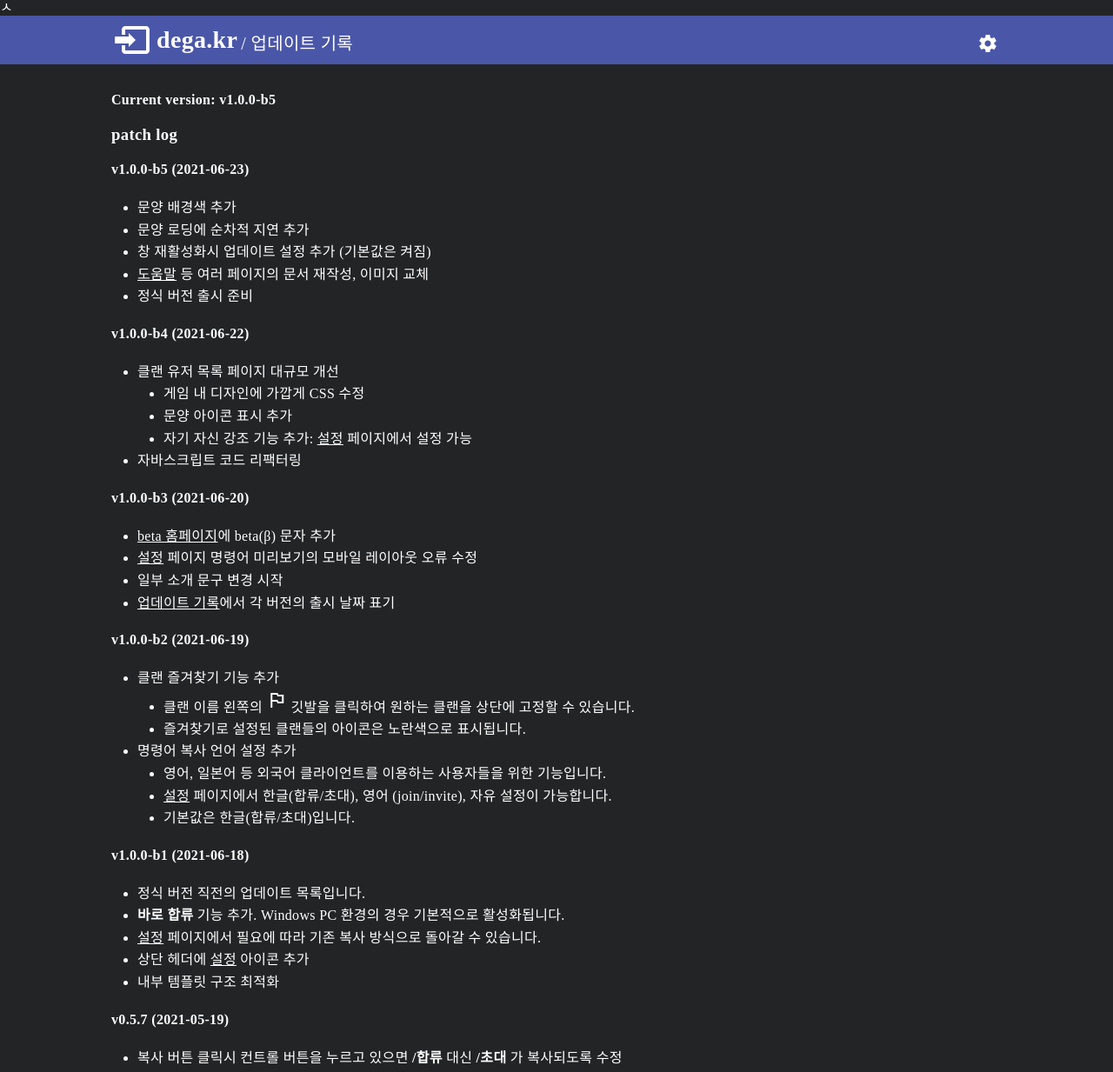
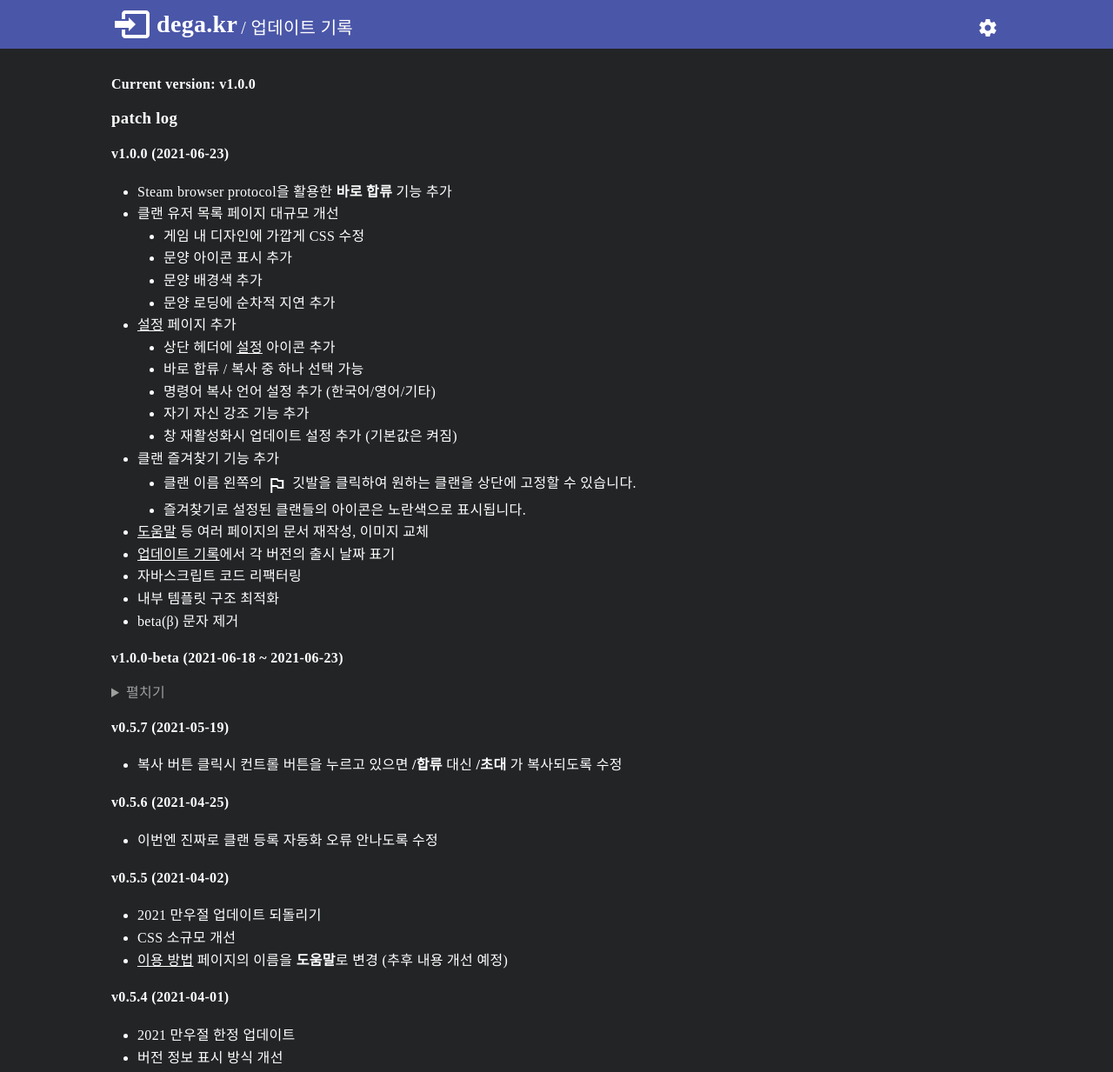
Before and after one commit to krepe-suZette/dega.kr, a Flask app: page /update-log in a window 1280 px wide. Shown: the top 1233 px of the page at 87% size. Run offline with Flask 2, Linux system fonts and the light colour scheme; parts of the project's set-up code (start-up, migrations or seed data) failed here and were passed over; some web fonts are replaced.

Commit message:
:bookmark: v1.0.0

```diff
--- a/app.py
+++ b/app.py
@@ -6,7 +6,7 @@ app = Flask("main")
 p_client = Client()
 data = Data()
 last_update = "2021-06-23"
-__version__ = "1.0.0-b5"
+__version__ = "1.0.0"
 
 
 @app.route("/")
--- a/templates/layout.html
+++ b/templates/layout.html
@@ -3,7 +3,7 @@
 <head>
   {% include "tracker.html" %}
   {% set title_s %}{% block title %}dega.kr{% endblock %}{% endset %}
-  {% set version = "1.0.0-b5" %}
+  {% set version = "1.0.0" %}
   <meta charset="UTF-8">
   <!-- Favicon / icon -->
   <link rel="apple-touch-icon" sizes="180x180" href="/static/icon/apple-touch-icon.png">
@@ -23,7 +23,7 @@
   {% block meta %}{% endblock %}
   <!-- opengraph -->
   <meta property="og:type" content="website">
-  <meta property="og:title" content="{{ title_s }}">ㅅ
+  <meta property="og:title" content="{{ title_s }}">
   <meta property="og:url" content="https://dega.kr{{ request.path }}">
   <meta property="og:image" content="https://dega.kr/static/img/background.png">
   <meta property="og:description" content="데스티니 가디언즈 클랜원에게 바로 합류하기">
--- a/templates/update-log.html
+++ b/templates/update-log.html
@@ -13,6 +13,43 @@
   <strong>Current version: v{{ version }}</strong>
 
   <h3>patch log</h3>
+  <h4>v1.0.0 (2021-06-23)</h4>
+  <ul>
+    <li>Steam browser protocol을 활용한 <b>바로 합류</b> 기능 추가</li>
+    <li>클랜 유저 목록 페이지 대규모 개선
+      <ul>
+        <li>게임 내 디자인에 가깝게 CSS 수정</li>
+        <li>문양 아이콘 표시 추가</li>
+        <li>문양 배경색 추가</li>
+        <li>문양 로딩에 순차적 지연 추가</li>
+      </ul>
+    </li>
+    <li><a href="/setting" class="url">설정</a> 페이지 추가
+      <ul>
+        <li>상단 헤더에 <a href="/setting" class="url">설정</a> 아이콘 추가</li>
+        <li>바로 합류 / 복사 중 하나 선택 가능</li>
+        <li>명령어 복사 언어 설정 추가 (한국어/영어/기타)</li>
+        <li>자기 자신 강조 기능 추가</li>
+        <li>창 재활성화시 업데이트 설정 추가 (기본값은 켜짐)</li>
+      </ul>
+    </li>
+    <li>클랜 즐겨찾기 기능 추가
+      <ul>
+        <li class="with-icon">클랜 이름 왼쪽의 <i class="material-icons" data-icon="outlined_flag"></i>깃발을 클릭하여 원하는 클랜을 상단에 고정할
+          수 있습니다.
+        </li>
+        <li>즐겨찾기로 설정된 클랜들의 아이콘은 노란색으로 표시됩니다.</li>
+      </ul>
+    </li>
+    <li><a href="/help" class="url">도움말</a> 등 여러 페이지의 문서 재작성, 이미지 교체</li>
+    <li><a href="/update-log" class="url">업데이트 기록</a>에서 각 버전의 출시 날짜 표기</li>
+    <li>자바스크립트 코드 리팩터링</li>
+    <li>내부 템플릿 구조 최적화</li>
+    <li>beta(β) 문자 제거</li>
+  </ul>
+  <h4>v1.0.0-beta (2021-06-18 ~ 2021-06-23)</h4>
+  <details>
+    <summary style="color: #9f9f9f">펼치기</summary>
     <h4>v1.0.0-b5 (2021-06-23)</h4>
     <ul>
       <li>문양 배경색 추가</li>
@@ -23,11 +60,13 @@
     </ul>
     <h4>v1.0.0-b4 (2021-06-22)</h4>
     <ul>
-    <li>클랜 유저 목록 페이지 대규모 개선<ul>
+      <li>클랜 유저 목록 페이지 대규모 개선
+        <ul>
           <li>게임 내 디자인에 가깝게 CSS 수정</li>
           <li>문양 아이콘 표시 추가</li>
           <li>자기 자신 강조 기능 추가: <a href="/setting" class="url">설정</a> 페이지에서 설정 가능</li>
-    </ul></li>
+        </ul>
+      </li>
       <li>자바스크립트 코드 리팩터링</li>
     </ul>
     <h4>v1.0.0-b3 (2021-06-20)</h4>
@@ -43,13 +82,15 @@
         <ul>
           <li>클랜 이름 왼쪽의 <i class="material-icons" data-icon="outlined_flag"></i> 깃발을 클릭하여 원하는 클랜을 상단에 고정할 수 있습니다.</li>
           <li>즐겨찾기로 설정된 클랜들의 아이콘은 노란색으로 표시됩니다.</li>
-      </ul></li>
+        </ul>
+      </li>
       <li>명령어 복사 언어 설정 추가
         <ul>
           <li>영어, 일본어 등 외국어 클라이언트를 이용하는 사용자들을 위한 기능입니다.</li>
           <li><a href="/setting" class="url">설정</a> 페이지에서 한글(합류/초대), 영어 (join/invite), 자유 설정이 가능합니다.</li>
           <li>기본값은 한글(합류/초대)입니다.</li>
-      </ul></li>
+        </ul>
+      </li>
     </ul>
     <h4>v1.0.0-b1 (2021-06-18)</h4>
     <ul>
@@ -59,6 +100,8 @@
       <li>상단 헤더에 <a href="/setting" class="url">설정</a> 아이콘 추가</li>
       <li>내부 템플릿 구조 최적화</li>
     </ul>
+  </details>
+
   <h4>v0.5.7 (2021-05-19)</h4>
   <ul>
     <li>복사 버튼 클릭시 컨트롤 버튼을 누르고 있으면 <b>/합류</b> 대신 <b>/초대</b> 가 복사되도록 수정</li>
@@ -132,7 +175,9 @@
   </ul>
   <h4>v0.4.3 (2021-01-17)</h4>
   <ul>
-    <li>클랜 검색에 <a href="https://vim.fandom.com/wiki/Searching#Case_sensitivity" class="url">smartcase</a> 적용 (대문자 사용시에만 대소문자를 구별해 검색)</li>
+    <li>클랜 검색에 <a href="https://vim.fandom.com/wiki/Searching#Case_sensitivity" class="url">smartcase</a> 적용 (대문자 사용시에만
+      대소문자를 구별해 검색)
+    </li>
     <li>클랜 목록에 내가 찾는 클랜이 없는 경우 클랜 등록 페이지 링크가 보이게 수정</li>
     <li>모바일 환경에서의 가독성 개선</li>
   </ul>
```
Lines whose indentation alone changed are shown as unchanged.
